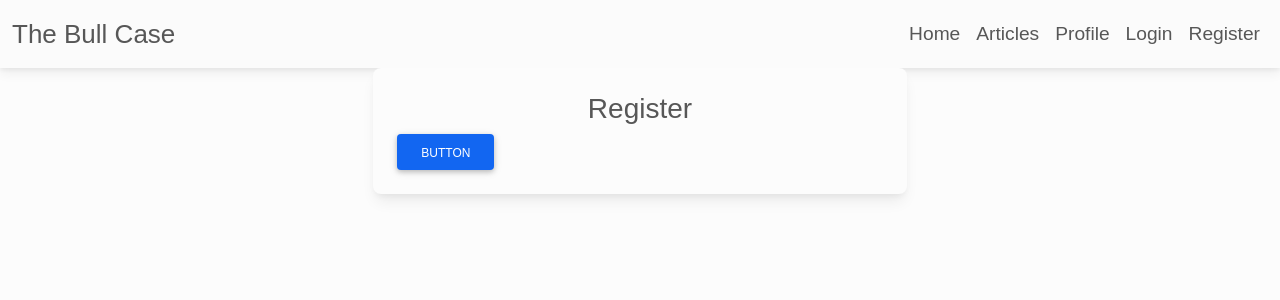
After one commit to shanedunne/the-bull-case, a Flask app: page /register in a window 1280 px wide. The commit adds this page. Shown: the top 300 px of the page. Run offline with Flask 2, Linux system fonts and the light colour scheme; some libraries are stand-ins or nearby versions.

Commit message:
added register page and wired up its nav

```diff
--- a/app.py
+++ b/app.py
@@ -3,6 +3,7 @@ from flask import (
     Flask, flash, render_template, redirect, request, session, url_for)
 from flask_pymongo import PyMongo
 from bson.objectid import ObjectId
+from werkzeug.security import generate_password_hash, check_password_hash
 if os.path.exists("env.py"):
     import env
 
@@ -15,6 +16,7 @@ app.secret_key = os.environ.get("SECRET_KEY")
 
 mongo = PyMongo(app)
 
+# Render home page
 @app.route("/")
 @app.route("/home")
 def home():
@@ -22,6 +24,11 @@ def home():
     return render_template("home.html", topics=topics)
 
 
+# Render register page
+@app.route("/register", methods=["GET", "POST"])
+def register():
+    return render_template("register.html")
+
 if __name__ == "__main__":
     app.run(host=os.environ.get("IP"),
             port=int(os.environ.get("PORT")),
--- a/static/css/style.css
+++ b/static/css/style.css
@@ -1,3 +1,36 @@
 body {
-    color: red;
+    background-color: #fcfcfc;
+    color: #575757;
+    font-family: proxima-nova, sans-serif;
+    font-style: normal;
+    font-weight: 300;
 }
+
+/* Nav Brand Styling */
+.navbar-light .navbar-brand, .navbar-light .navbar-brand:focus, .navbar-light .navbar-brand:hover {
+    color: #575757;
+    font-family: proxima-nova, sans-serif;
+    font-style: normal;
+    font-weight: 400;
+    font-size: 26px;
+}
+
+/* Nav Link Styling */
+.navbar-light .navbar-nav .nav-link.active, .navbar-light .navbar-nav .show>.nav-link {
+    color: #575757;
+    font-family: proxima-nova, sans-serif;
+    font-size: 1.2em;
+}
+
+/* Form */
+.card {
+    background-color: #fcfcfc;
+    color: #575757;
+    font-family: proxima-nova, sans-serif;
+    font-style: normal;
+    font-weight: 300;
+}
+
+.card h3 {
+    text-align: center;
+}
--- a/templates/base.html
+++ b/templates/base.html
@@ -6,8 +6,7 @@
     <meta name="viewport" content="width=device-width, initial-scale=1.0">
     <link href="https://cdnjs.cloudflare.com/ajax/libs/mdb-ui-kit/3.6.0/mdb.min.css"
     rel="stylesheet" type="text/css"/>
-    <link
-    href="https://cdnjs.cloudflare.com/ajax/libs/font-awesome/5.15.1/css/all.min.css"
+    <link href="https://cdnjs.cloudflare.com/ajax/libs/font-awesome/5.15.1/css/all.min.css"
     rel="stylesheet"/>
     <link rel="stylesheet" href="{{ url_for('static', filename='css/style.css') }}" type="text/css">
     {% block styles %}
@@ -20,9 +19,8 @@
         <nav class="navbar navbar-expand-lg navbar-light bg-light">
             <!-- Container wrapper -->
             <div class="container-fluid">
-                <a class="navbar-brand" href="#">
-                    <img src="static/img/tbc-logo.png" height="50px" width="50px" alt=""/>
-                  </a>
+                <!--Logo-->
+                <a class="navbar-brand" href="{{ url_for('home') }}">The Bull Case</a>
                 <!-- Toggle button -->
                 <button class="navbar-toggler" type="button" data-mdb-toggle="collapse"
                     data-mdb-target="#navbarRightAlignExample" aria-controls="navbarRightAlignExample"
@@ -35,7 +33,7 @@
                     <!-- Left links -->
                     <ul class="navbar-nav ms-auto mb-2 mb-lg-0">
                         <li class="nav-item">
-                            <a class="nav-link active" aria-current="page" href="#">Home</a>
+                            <a class="nav-link active" aria-current="page" href="{{ url_for('home') }}">Home</a>
                         </li>
                         <li class="nav-item">
                             <a class="nav-link active" aria-current="page" href="#">Articles</a>
@@ -47,7 +45,7 @@
                             <a class="nav-link active" aria-current="page" href="#">Login</a>
                         </li>
                         <li class="nav-item">
-                            <a class="nav-link active" aria-current="page" href="#">Register</a>
+                            <a class="nav-link active" aria-current="page" href="{{ url_for('register') }}">Register</a>
                         </li>
                         <!-- Left links -->
                 </div>
@@ -57,9 +55,7 @@
         </nav>
     </header>
 
-    <div class="div">
-        <img src="assets/images/image.jpeg" alt="">
-    </div>
+
     {% block content %}
     {% endblock %}
 
--- a/templates/home.html
+++ b/templates/home.html
@@ -1,5 +1,5 @@
 {% extends "base.html" %}
-<h3>Test text</h3>
+
     {% block content %}
-
+    <h3>Test text</h3>
     {% endblock %}
--- /dev/null
+++ b/templates/register.html
@@ -0,0 +1,15 @@
+{% extends "base.html" %}
+
+{% block content %}
+<div class="row g-0 d-flex align-items-center justify-content-center">
+    <form class="col-sm-12 col-md-8 col-lg-5">
+        <div class="card">
+            <div class="card-body">
+                <h3 class="card-title">Register</h3>
+
+                <button type="button" class="btn btn-primary">Button</button>
+            </div>
+        </div>
+    </form>
+</div>
+{% endblock %}
```
Also changed, not shown: static/img/hero-img.jpg (added).
